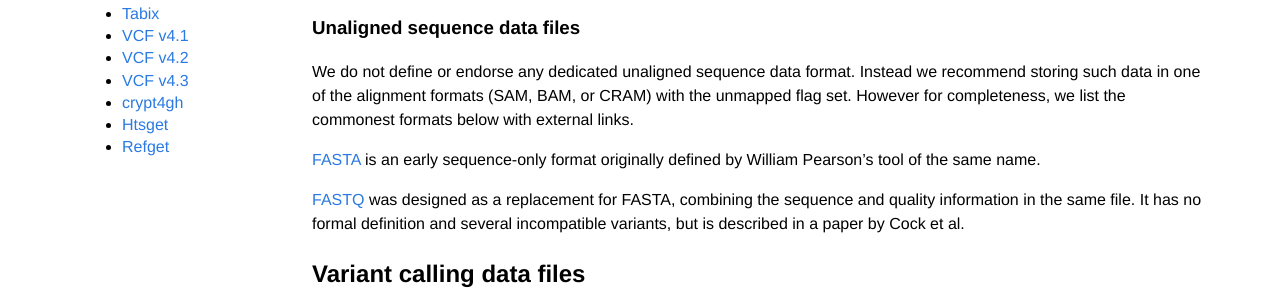
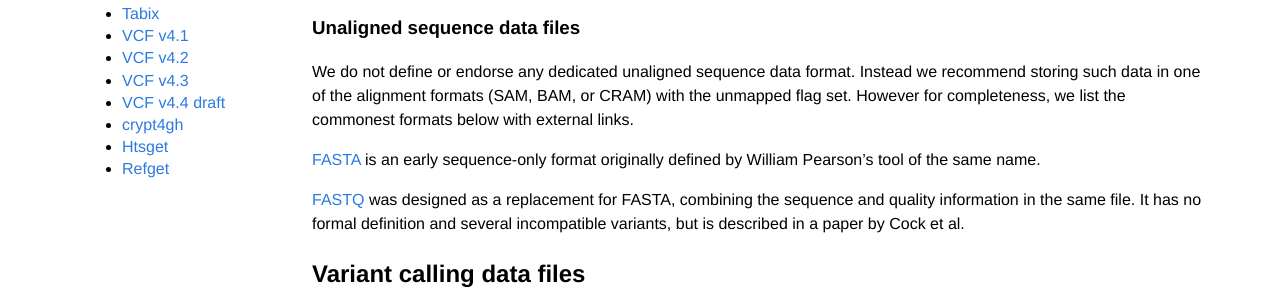
Before and after one commit to samtools/hts-specs, a Jekyll site: the page built from index.md, in a window 1280 px wide. Shown: the part 365-654 px from the top of the page. Built offline with Jekyll 4.4.1, drawn with Linux system fonts in a browser that asks for light colours.

Commit message:
Adding Vcf 4.4 draft spec to the index.md.

```diff
--- a/index.md
+++ b/index.md
@@ -24,6 +24,7 @@ Specifications:
 - [VCF v4.1](VCFv4.1.pdf)
 - [VCF v4.2](VCFv4.2.pdf)
 - [VCF v4.3](VCFv4.3.pdf)
+- [VCF v4.4 draft](VCFv4.4.pdf)
 - [crypt4gh](crypt4gh.pdf)
 - [Htsget](htsget.html)
 - [Refget](refget.html)
```
